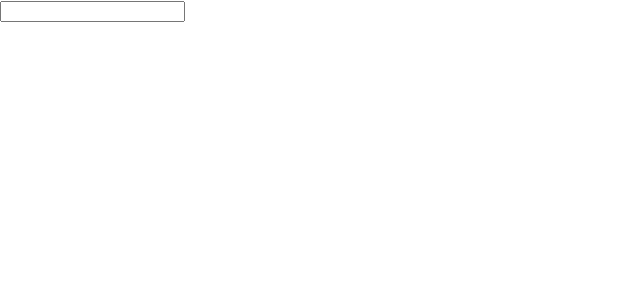
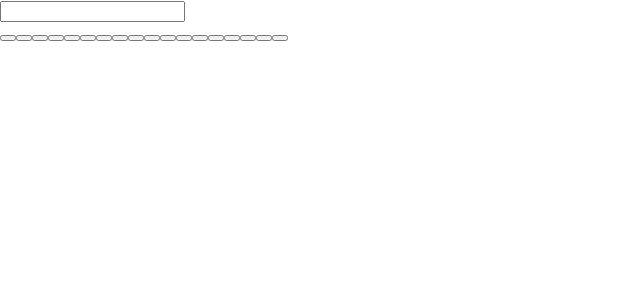
Before and after one commit to jordanalexis6/reactCalculator, a React (Create React App) app: page / in a window 1280 px wide. Shown: the top 300 px of the page, without its empty margins (0-640 px from the left). Built offline with nearby package versions, Linux system fonts and the light colour scheme.

Commit message:
adding buttons

```diff
--- a/src/App.js
+++ b/src/App.js
@@ -9,6 +9,26 @@ const App = () => {
         <form>
           <input type="text" value={result} />
         </form>
+        <div className="keypad">
+          <button></button>
+          <button></button>
+          <button></button>
+          <button></button>
+          <button></button>
+          <button></button>
+          <button></button>
+          <button></button>
+          <button></button>
+          <button></button>
+          <button></button>
+          <button></button>
+          <button></button>
+          <button></button>
+          <button></button>
+          <button></button>
+          <button></button>
+          <button></button>
+        </div>
       </div>
     </>
   );
```
